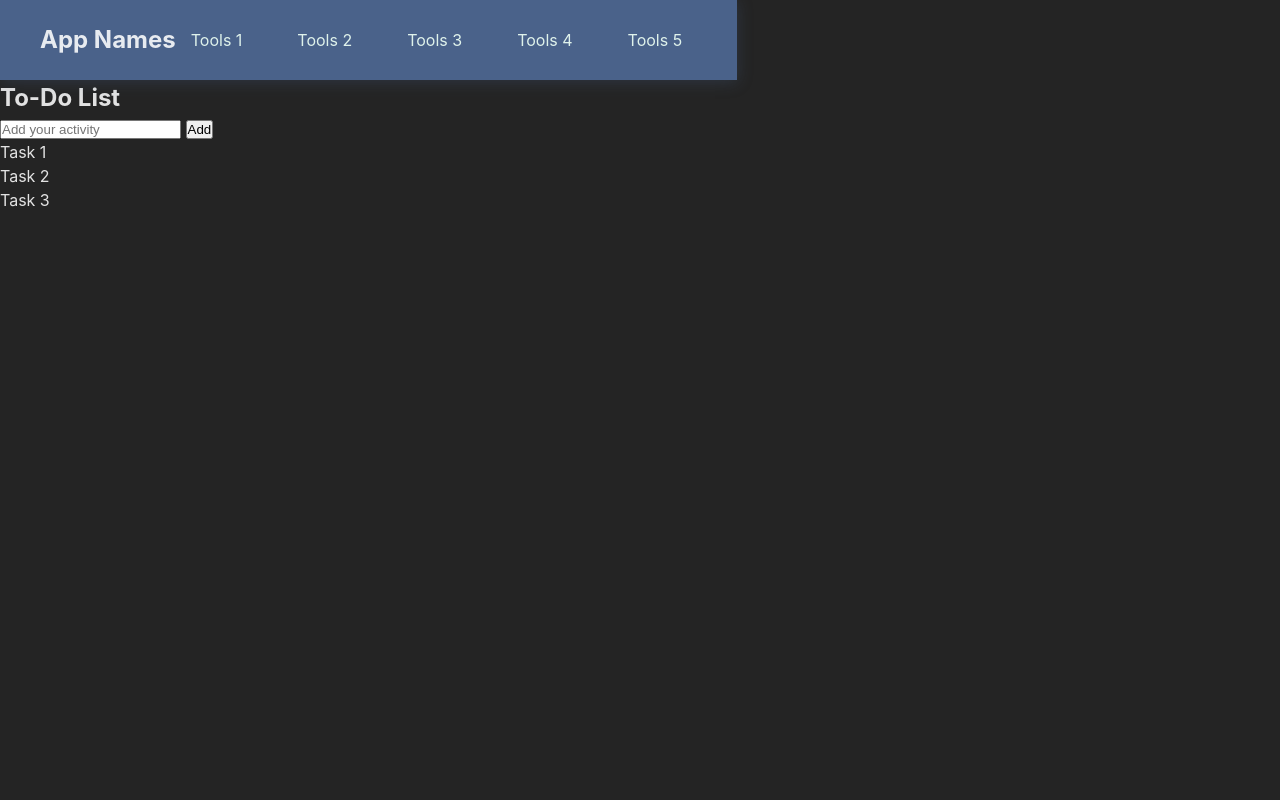
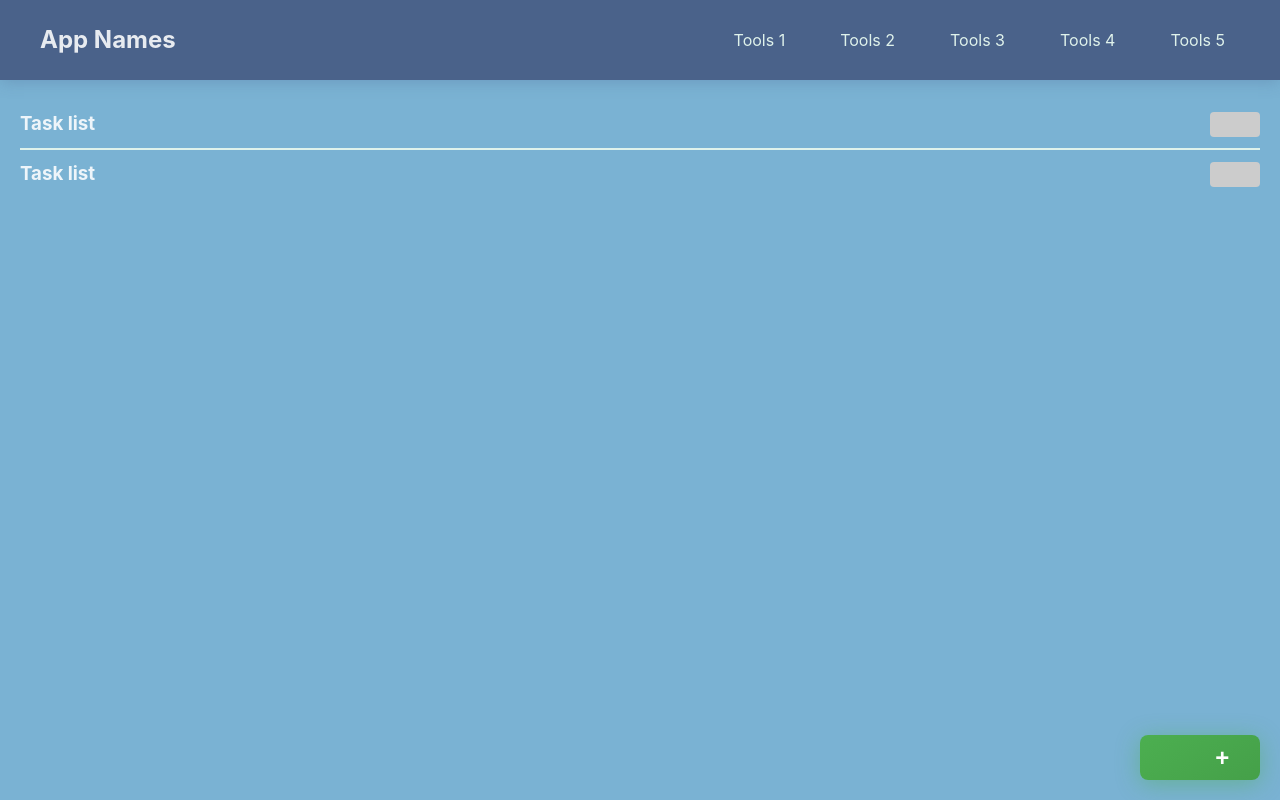
Before and after one commit to hiyokun-d/todolist-project, a website built with Vite: page index.html in a window 1280 px wide. Built offline with nearby package versions, Linux system fonts and the light colour scheme.

Commit message:
Make the container for todo list (#6)

```diff
--- a/index.html
+++ b/index.html
@@ -10,7 +10,6 @@
 </head>
 
 <body>
-  <div class="container">
   <nav>
     <div class="left">
       <h1>App Names</h1>
@@ -27,18 +26,24 @@
     </div>
   </nav>
 
-    <div class="todo">
-        <h2>To-Do List</h2>
-      <div class="row">
-        <input type="text" class="input-list" placeholder="Add your activity">
-        <button>Add</button>
+  <div class="container">
+    <div class="containerTodo">
+      <label for="todoContainer">
+        <h3>Task list</h3>
+      </label>
+      <input name="todoContainer" type="checkbox">
     </div>
-      <ul class="list-task">
-        <li>Task 1</li>
-        <li>Task 2</li>
-        <li>Task 3</li>
-      </ul>
+    <div class="containerTodo">
+      <label for="todoContainer">
+        <h3>Task list</h3>
+      </label>
+      <input name="todoContainer" type="checkbox">
     </div>
+
+    <button id="add-button" class="add-button">
+      <span>+</span>
+      <div class="particles"> </div>
+    </button>
   </div>
 
 
--- a/main.js
+++ b/main.js
@@ -1 +1,24 @@
-console.log("alpen JOMOK!")
+document.querySelector('.add-button').addEventListener('click', function (e) {
+  // Create particles
+  const particles = 12;
+  const button = e.currentTarget;
+  const rect = button.getBoundingClientRect();
+
+  for (let i = 0; i < particles; i++) {
+    const particle = document.createElement('div');
+    particle.className = 'particle';
+    particle.style.setProperty('--angle', `${(i * 360 / particles)}deg`);
+
+    const x = e.clientX - rect.left;
+    const y = e.clientY - rect.top;
+    particle.style.left = `${x}px`;
+    particle.style.top = `${y}px`;
+
+    button.querySelector('.particles').appendChild(particle);
+
+    // Remove particle after animation
+    setTimeout(() => {
+      particle.remove();
+    }, 600);
+  }
+});
--- a/package.json
+++ b/package.json
@@ -10,5 +10,8 @@
   },
   "devDependencies": {
     "vite": "^5.4.10"
+  },
+  "dependencies": {
+    "animejs": "^3.2.2"
   }
 }
--- a/style.css
+++ b/style.css
@@ -1,4 +1,4 @@
-/* NOTES: color-pallete= https: //colorhunt.co/palette/dff2ebb9e5e87ab2d34a628a */
+/* NOTES: color-pallete= https://colorhunt.co/palette/dff2ebb9e5e87ab2d34a628a */
 
 :root {
   font-family: Inter, system-ui, Avenir, Helvetica, Arial, sans-serif;
@@ -7,7 +7,7 @@
 
   color-scheme: light dark;
   color: rgba(255, 255, 255, 0.87);
-  background-color: #242424;
+  background-color: #7AB2D3;
 
   font-synthesis: none;
   text-rendering: optimizeLegibility;
@@ -23,7 +23,6 @@
 
 body {
   margin: 0;
-  display: flex;
 }
 
 nav {
@@ -349,6 +348,238 @@ nav .right ul li:active::after {
 }
 
 .container {
+  padding: 20px;
+}
+
+.containerTodo {
   display: flex;
-  flex-direction: column;
+  justify-content: space-between;
+  align-items: center;
+  padding: 10px 0;
+  border-top: 2px solid #DFF2EB;
 }
+
+.containerTodo:first-child {
+  border-top: none;
+}
+
+.containerTodo input[type="checkbox"] {
+  appearance: none;
+  background-color: #ccc;
+  border-radius: 4px;
+  width: 50px;
+  height: 25px;
+  display: flex;
+  justify-content: flex-start;
+  align-items: center;
+  padding: 2px;
+  cursor: pointer;
+  transition: background-color 0.3s ease, justify-content 0.3s ease;
+  position: relative;
+  overflow: hidden;
+}
+
+.containerTodo input[type="checkbox"]::before {
+  content: "";
+  position: absolute;
+  top: 0;
+  left: 0;
+  width: 100%;
+  height: 100%;
+  background-color: #4CAF50;
+  transform: translateX(-100%);
+  transition: transform 0.3s ease;
+}
+
+.containerTodo input[type="checkbox"]:checked {
+  background-color: #4CAF50;
+  justify-content: flex-end;
+}
+
+.containerTodo input[type="checkbox"]:checked::before {
+  transform: translateX(0);
+}
+
+.containerTodo input[type="checkbox"]::after {
+  content: "✓";
+  color: white;
+  font-size: 16px;
+  position: absolute;
+  top: 50%;
+  left: 50%;
+  transform: translate(-50%, -50%) scale(0);
+  transition: transform 0.3s ease;
+}
+
+.containerTodo input[type="checkbox"]:checked::after {
+  transform: translate(-50%, -50%) scale(1);
+  animation: particles 0.5s ease-in-out;
+}
+
+@keyframes particles {
+  0% {
+    transform: translate(-50%, -50%) scale(0);
+    opacity: 1;
+  }
+
+  50% {
+    transform: translate(-50%, -60%) scale(1.2);
+    opacity: 1;
+  }
+
+  100% {
+    transform: translate(-50%, -70%) scale(0);
+    opacity: 0;
+  }
+}
+
+.add-button {
+  position: fixed;
+  bottom: 20px;
+  right: 20px;
+  z-index: 1000;
+  width: 120px;
+  height: 45px;
+  border-radius: 8px;
+  background: linear-gradient(145deg, #4CAF50, #45a049);
+  border: none;
+  color: white;
+  font-size: 24px;
+  font-weight: bold;
+  cursor: pointer;
+  transition: all 0.3s cubic-bezier(0.68, -0.55, 0.265, 1.55);
+  box-shadow: 0 4px 15px rgba(76, 175, 80, 0.3);
+  display: flex;
+  align-items: center;
+  justify-content: center;
+  overflow: hidden;
+  text-transform: uppercase;
+  letter-spacing: 1px;
+}
+
+.add-button span {
+  display: flex;
+  align-items: center;
+  gap: 8px;
+}
+
+.add-button span::before {
+  content: "Add";
+  font-size: 16px;
+  opacity: 0;
+  transform: translateX(20px);
+  transition: all 0.3s ease;
+}
+
+.add-button:hover {
+  transform: translateY(-3px) scale(1.05);
+  box-shadow: 0 6px 20px rgba(76, 175, 80, 0.4);
+  width: 140px;
+}
+
+.add-button:hover span::before {
+  opacity: 1;
+  transform: translateX(0);
+}
+
+.add-button:active {
+  transform: translateY(2px) scale(0.95);
+  box-shadow: 0 2px 10px rgba(76, 175, 80, 0.2);
+}
+
+.add-button::after {
+  content: '';
+  position: absolute;
+  width: 100%;
+  height: 100%;
+  background: rgba(255, 255, 255, 0.3);
+  transform: scale(0);
+  transition: transform 0s;
+}
+
+.add-button:active::after {
+  transform: scale(2);
+  transition: transform 0.5s ease-out;
+  opacity: 0;
+}
+
+.add-button::before {
+  content: '';
+  position: absolute;
+  width: 100%;
+  height: 100%;
+  background: rgba(76, 175, 80, 0.4);
+  filter: blur(15px);
+  z-index: -1;
+  transition: all 0.3s ease;
+  opacity: 0;
+}
+
+.add-button:hover::before {
+  opacity: 1;
+  transform: scale(1.2);
+}
+
+@keyframes pulse {
+  0% {
+    box-shadow: 0 4px 15px rgba(76, 175, 80, 0.3);
+  }
+
+  50% {
+    box-shadow: 0 4px 25px rgba(76, 175, 80, 0.5);
+  }
+
+  100% {
+    box-shadow: 0 4px 15px rgba(76, 175, 80, 0.3);
+  }
+}
+
+.add-button {
+  animation: pulse 2s infinite;
+}
+
+.add-button .particles {
+  position: absolute;
+  width: 100%;
+  height: 100%;
+  pointer-events: none;
+}
+
+.add-button .particle {
+  position: absolute;
+  width: 6px;
+  height: 6px;
+  background: white;
+  border-radius: 50%;
+  animation: particlesBurst 0.6s ease-out forwards;
+  opacity: 0;
+}
+
+@keyframes particlesBurst {
+  0% {
+    transform: translate(-50%, -50%) scale(0);
+    opacity: 1;
+  }
+
+  100% {
+    transform: translate(calc(cos(var(--angle)) * 70px),
+        calc(sin(var(--angle)) * 70px)) scale(1);
+    opacity: 0;
+  }
+}
+
+@keyframes slideIn {
+  from {
+    transform: translateX(100%);
+    opacity: 0;
+  }
+
+  to {
+    transform: translateX(0);
+    opacity: 1;
+  }
+}
+
+.add-button {
+  animation: slideIn 0.5s ease-out forwards, pulse 2s infinite 0.5s;
+}
```
Also changed, not shown: 1 other file. Lines whose indentation alone changed are shown as unchanged.
